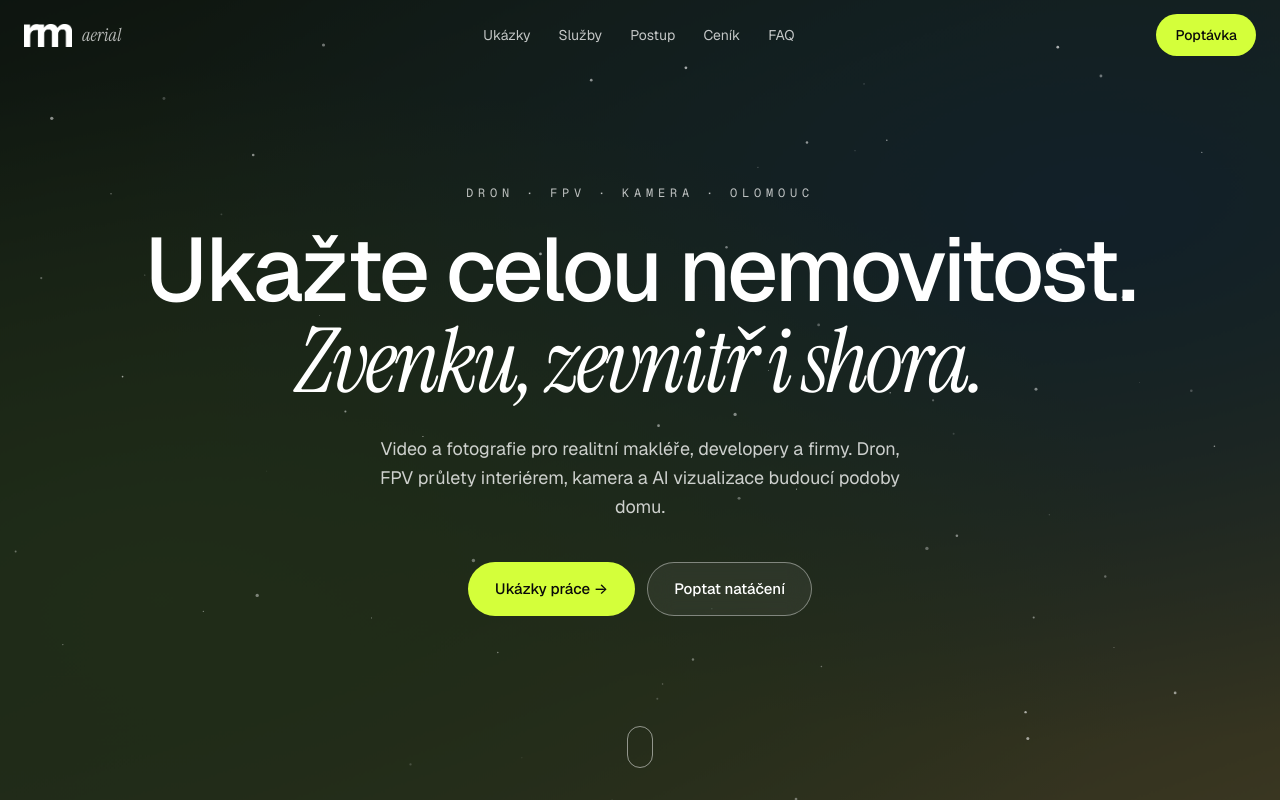
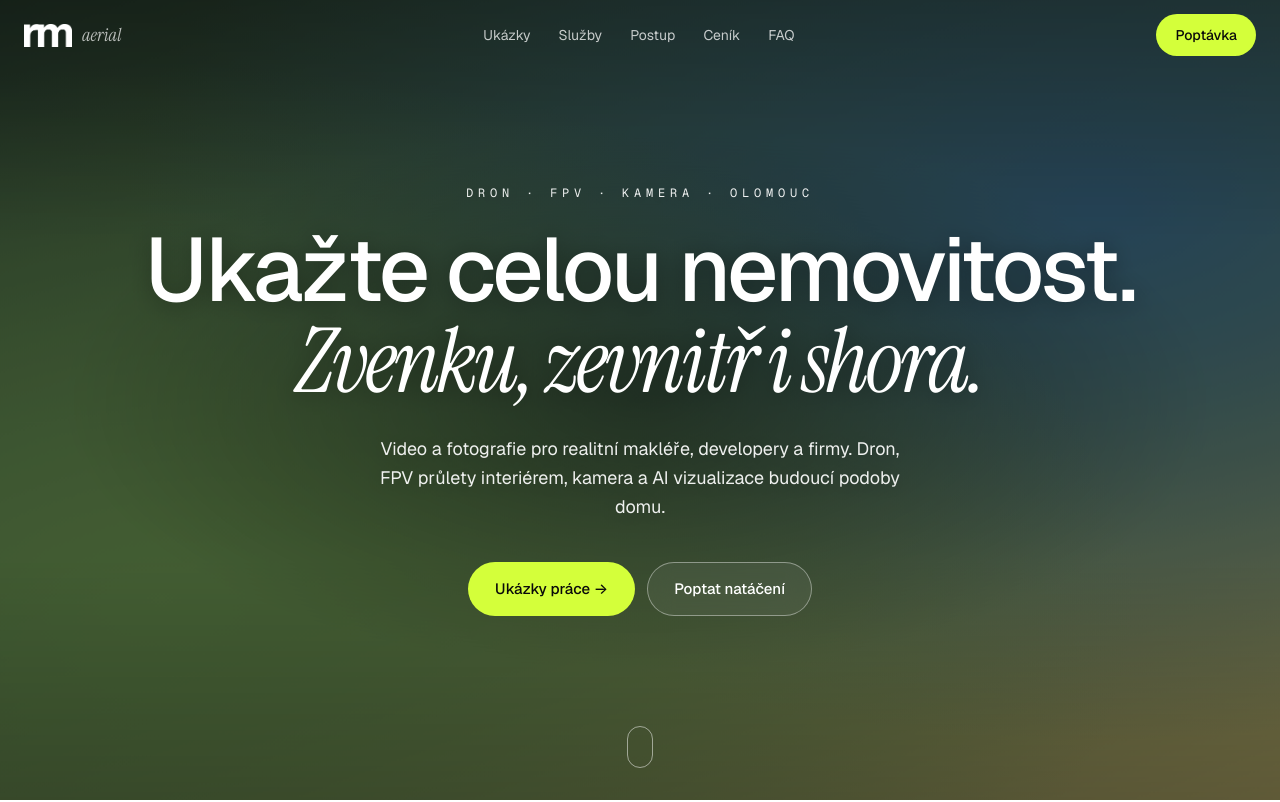
Before and after one commit to RobinMiche/rm, a plain HTML site: page index.html in a window 1280 px wide. Shown: the top 802 px of the page. Drawn offline with nearby package versions, Linux system fonts and the light colour scheme.

Commit message:
Hero: světlejší filtr přes video, odstraněny poletující částice
Co-Authored-By: Claude Opus 5.5 <noreply@anthropic.com>

```diff
--- a/css/style.css
+++ b/css/style.css
@@ -45,7 +45,7 @@ em { font-family: var(--serif); font-style: italic; font-weight: 400; }
   color: var(--text-2);
   margin-bottom: 20px;
 }
-.eyebrow-light { color: rgba(255, 255, 255, 0.72); }
+.eyebrow-light { color: rgba(255, 255, 255, 0.92); }
 
 .display { font-size: clamp(48px, 7vw, 88px); line-height: 1.02; font-weight: 500; letter-spacing: -0.03em; }
 .h1 { font-size: clamp(36px, 5vw, 64px); line-height: 1.05; font-weight: 500; letter-spacing: -0.03em; }
@@ -140,11 +140,16 @@ em { font-family: var(--serif); font-style: italic; font-weight: 400; }
 }
 .hero-media.has-video::before { animation: none; }
 @keyframes drift { from { transform: scale(1) translate(0, 0); } to { transform: scale(1.12) translate(-3%, 2%); } }
-.hero-overlay { position: absolute; inset: 0; background: rgba(0, 0, 0, 0.58); }
-.hero-dust { position: absolute; inset: 0; width: 100%; height: 100%; pointer-events: none; }
+.hero-overlay {
+  position: absolute; inset: 0;
+  background:
+    radial-gradient(ellipse 60% 45% at 50% 50%, rgba(0, 0, 0, 0.4), transparent 75%),
+    linear-gradient(180deg, rgba(0, 0, 0, 0.35) 0%, rgba(0, 0, 0, 0.12) 30%, rgba(0, 0, 0, 0.12) 70%, rgba(0, 0, 0, 0.3) 100%);
+}
+.hero-title, .hero-sub, .hero .eyebrow { text-shadow: 0 2px 24px rgba(0, 0, 0, 0.35); }
 .hero-content { position: relative; text-align: center; width: 100%; }
 .hero-title { font-size: clamp(44px, 7vw, 96px); line-height: 1.02; font-weight: 500; letter-spacing: -0.035em; }
-.hero-sub { margin: 28px auto 0; max-width: 520px; font-size: 18px; color: rgba(255, 255, 255, 0.78); }
+.hero-sub { margin: 28px auto 0; max-width: 520px; font-size: 18px; color: rgba(255, 255, 255, 0.92); }
 .hero-cta { margin-top: 40px; display: flex; gap: 12px; justify-content: center; flex-wrap: wrap; }
 .scroll-hint {
   position: absolute; bottom: 32px; left: 50%; transform: translateX(-50%);
--- a/index.html
+++ b/index.html
@@ -15,7 +15,7 @@
   <link href="https://fonts.googleapis.com/css2?family=Geist:wght@300;400;500;600&family=Geist+Mono:wght@400;500&family=Instrument+Serif:ital@0;1&display=swap" rel="stylesheet">
   <link rel="icon" type="image/png" sizes="32x32" href="favicon-32.png">
   <link rel="apple-touch-icon" href="apple-touch-icon.png">
-  <link rel="stylesheet" href="css/style.css?v=5">
+  <link rel="stylesheet" href="css/style.css?v=6">
 </head>
 <body>
 
@@ -44,7 +44,6 @@
     <section class="hero">
       <div class="hero-media" id="hero-media" data-vimeo="1247409105"></div>
       <div class="hero-overlay"></div>
-      <canvas class="hero-dust" id="dust" aria-hidden="true"></canvas>
       <div class="container hero-content">
         <p class="eyebrow eyebrow-light reveal">DRON · FPV · KAMERA · OLOMOUC</p>
         <h1 class="hero-title reveal">
@@ -405,6 +404,6 @@
 
   <script src="https://cdnjs.cloudflare.com/ajax/libs/gsap/3.12.5/gsap.min.js" defer></script>
   <script src="https://cdnjs.cloudflare.com/ajax/libs/gsap/3.12.5/ScrollTrigger.min.js" defer></script>
-  <script src="js/main.js?v=3" defer></script>
+  <script src="js/main.js?v=4" defer></script>
 </body>
 </html>
--- a/js/main.js
+++ b/js/main.js
@@ -92,44 +92,6 @@
     });
   });
 
-  // Prach v hero
-  const canvas = document.getElementById('dust');
-  if (canvas && !reduced) {
-    const ctx = canvas.getContext('2d');
-    let w, h, particles;
-    const resize = () => {
-      const dpr = Math.min(window.devicePixelRatio || 1, 2);
-      w = canvas.offsetWidth; h = canvas.offsetHeight;
-      canvas.width = w * dpr; canvas.height = h * dpr;
-      ctx.setTransform(dpr, 0, 0, dpr, 0, 0);
-      const n = isMobile ? 30 : 70;
-      particles = Array.from({ length: n }, () => ({
-        x: Math.random() * w, y: Math.random() * h,
-        r: Math.random() * 1.4 + 0.3,
-        vx: (Math.random() - 0.5) * 0.15, vy: -Math.random() * 0.25 - 0.05,
-        a: Math.random() * 0.5 + 0.15,
-      }));
-    };
-    resize();
-    window.addEventListener('resize', resize);
-    let visible = true;
-    new IntersectionObserver(([e]) => { visible = e.isIntersecting; }).observe(canvas);
-    const tick = () => {
-      if (visible) {
-        ctx.clearRect(0, 0, w, h);
-        for (const p of particles) {
-          p.x += p.vx; p.y += p.vy;
-          if (p.y < -5) { p.y = h + 5; p.x = Math.random() * w; }
-          if (p.x < -5) p.x = w + 5; else if (p.x > w + 5) p.x = -5;
-          ctx.beginPath(); ctx.arc(p.x, p.y, p.r, 0, Math.PI * 2);
-          ctx.fillStyle = `rgba(255,255,255,${p.a})`; ctx.fill();
-        }
-      }
-      requestAnimationFrame(tick);
-    };
-    tick();
-  }
-
   function startAnimations() {
     const items = document.querySelectorAll('.reveal');
     if (reduced || !window.gsap || !window.ScrollTrigger) {
```
